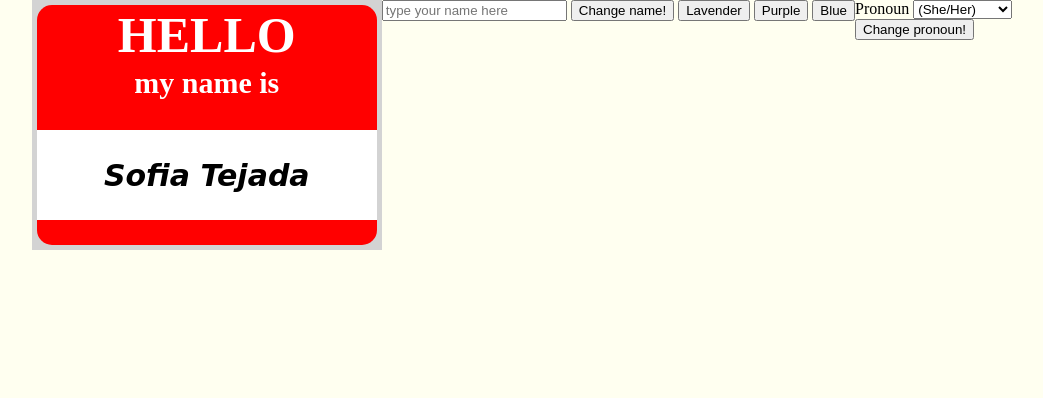
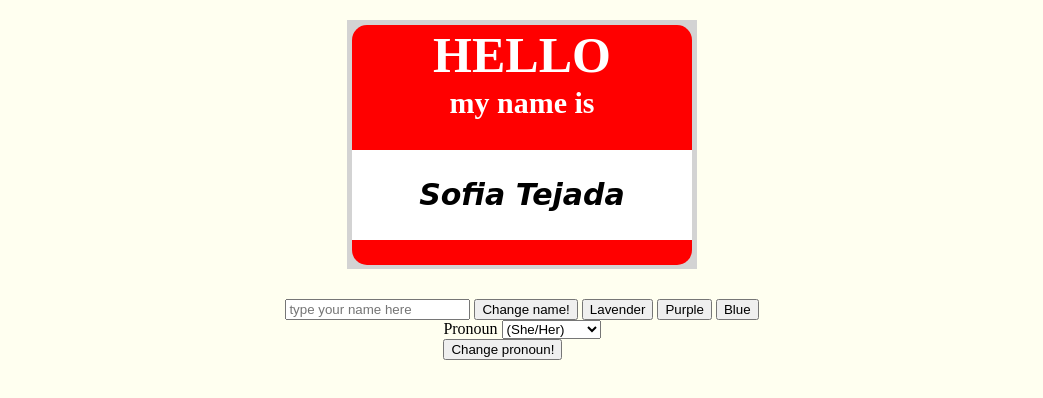
Before and after one commit to sofiatejada/lab02a-102-name-tag, a plain HTML site: page index.html in a window 1280 px wide. Shown: the whole page, without its empty margins (118-1161 px from the left). Drawn offline with Linux system fonts and the light colour scheme.

Commit message:
fix js and some styling on the name tag

```diff
--- a/app.js
+++ b/app.js
@@ -45,5 +45,5 @@ const add = document.getElementById("add");
 pronoun.addEventListener('click', () => {
 
     //add.textContent = select.value;
-    userName.textContent = userInput.value + select.value;
+    userName.textContent = userInput.value + " (" + select.value + ")";
 })
--- a/index.html
+++ b/index.html
@@ -17,14 +17,14 @@
             <p class="name" id="user-name">Sofia Tejada <span class="add" id="add"> </span></p>
         </content>
     </main>
-    <div class="inputs">
+    <div class="inputs buttons">
         <input id="user-input" placeholder="type your name here"/>
         <button id="button">Change name!</button>
         <button id="lavender-blush">Lavender</button>
         <button id="medium-purple">Purple</button>
         <button id="powder-blue">Blue</button>
     </div>
-    <div>
+    <div class="buttons">
         <form>
             <label>Pronoun</label>
             <select id="select">
--- a/style.css
+++ b/style.css
@@ -1,10 +1,12 @@
 body, html {
-    height: 250px;
+    height: 360px;
     padding: 0;
     margin: 0;
     display: flex;
+    flex-direction: column;
     justify-content: center;
     background-color: ivory;
+    align-items: center;
 }
 
 * {
@@ -12,6 +14,9 @@ body, html {
 }
 
 main {
+    margin-top: 20px;
+    margin-bottom: 30px;
+    height: 100%;
     background-color: lightgray;
     display: flex;
     justify-content: center;
@@ -56,3 +61,8 @@ h1 {
     align-items: center;
     height: 90px
 }
+
+/*.buttons {
+    display: flex;
+    justify-content: center;
+}*/
```
